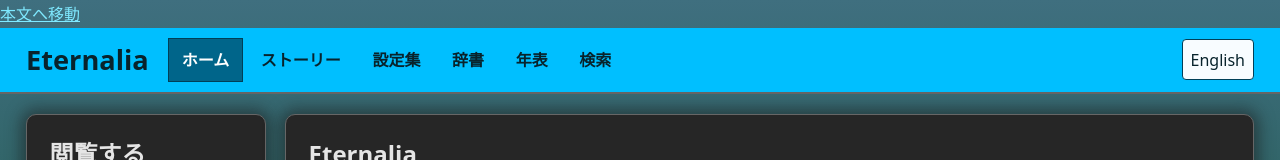
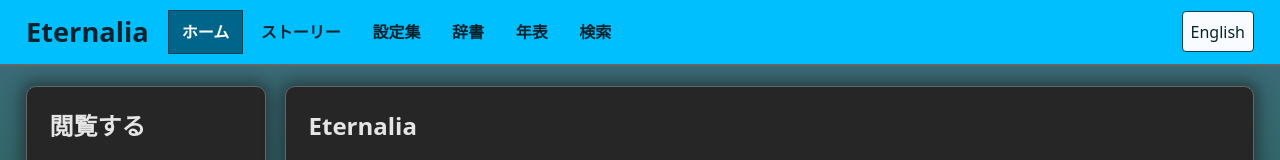
Before and after one commit to surumeneco/Eternalia_Novel, a Nuxt app in the folder apps/web/: page / in a window 1280 px wide. Shown: the top 160 px of the page. Built offline with nearby package versions, Linux system fonts and the light colour scheme; no server answers.

Commit message:
style(a11y): reveal high-contrast skip link on keyboard focus

```diff
--- a/apps/web/app/assets/css/eternalia.css
+++ b/apps/web/app/assets/css/eternalia.css
@@ -58,6 +58,22 @@ a:hover { color: #7fe9ff; }
 button, input, textarea, select { font: inherit; }
 button { cursor: pointer; border-radius: var(--radius-button); }
 button:disabled { cursor: not-allowed; opacity: .65; }
+/* WCAG 2.4.1: first keyboard focus jumps over repeated header/aside navigation. */
+.skip-to-content {
+  position: fixed;
+  z-index: 1000;
+  top: 0;
+  left: .75rem;
+  transform: translateY(-140%);
+  padding: .55rem .85rem;
+  background: #08232c;
+  color: #fff;
+  border: 2px solid #e9ff7f;
+  border-radius: var(--radius-input);
+  font-weight: 700;
+}
+.skip-to-content:visited { color: #fff; }
+.skip-to-content:focus { transform: none; }
 .site-shell { min-height: 100vh; display: flex; flex-direction: column; }
 .site-header { background: var(--color-background-header); border-bottom: 2px solid var(--color-border-base); color: #071e26; }
 .header-inner { max-width: 1260px; padding: .5rem 1rem; margin: auto; display: flex; align-items: center; gap: 1.2rem; }
```
